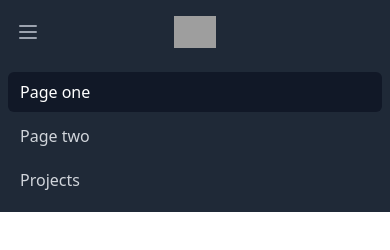
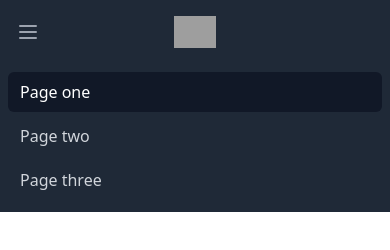
Before and after one commit to samwizzy/chaka-stocks, an Angular app: page / in a window 390 px wide. Shown: the top 250 px of the page. Built offline with nearby package versions, Linux system fonts and the light colour scheme; data requests are answered from the project's data file; grey boxes are pictures that could not be loaded.

Commit message:
pages responsiveness

```diff
--- a/src/app/core/appbar/appbar.component.html
+++ b/src/app/core/appbar/appbar.component.html
@@ -176,7 +176,7 @@
           font-medium
         "
       >
-        Projects
+        Page three
       </a>
     </div>
   </div>
```
